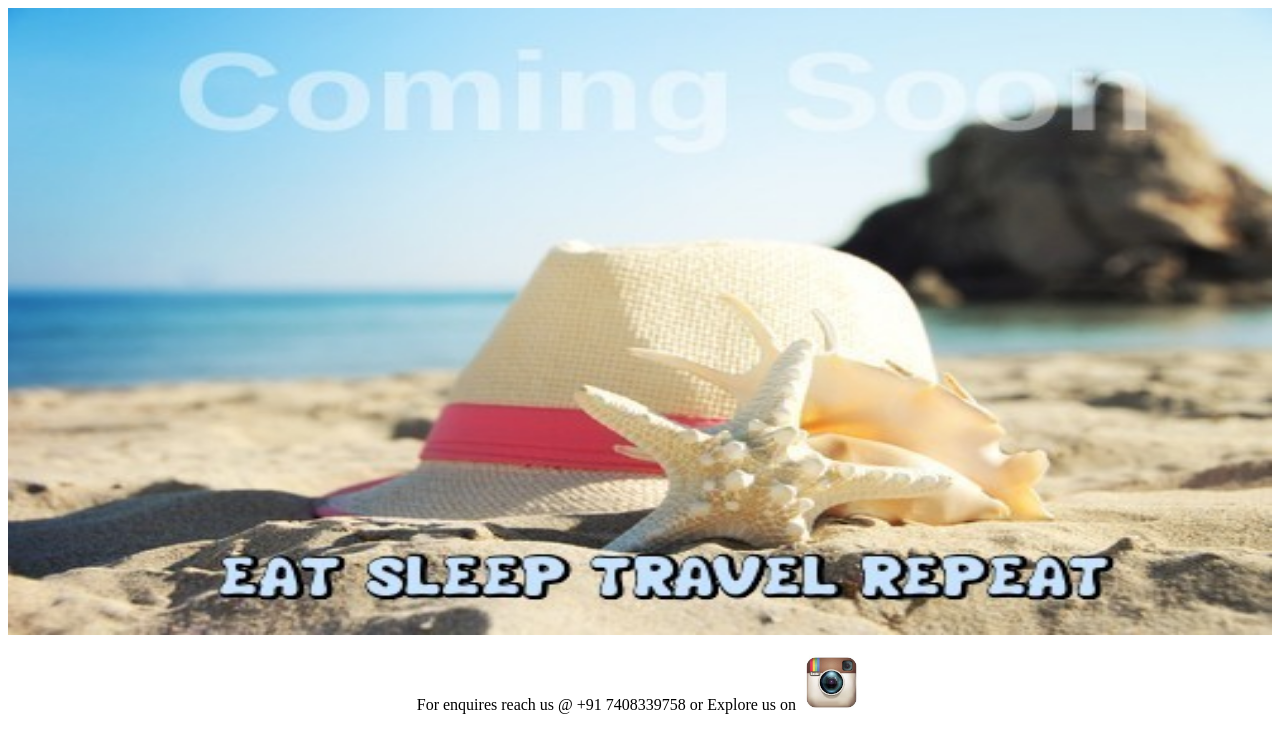
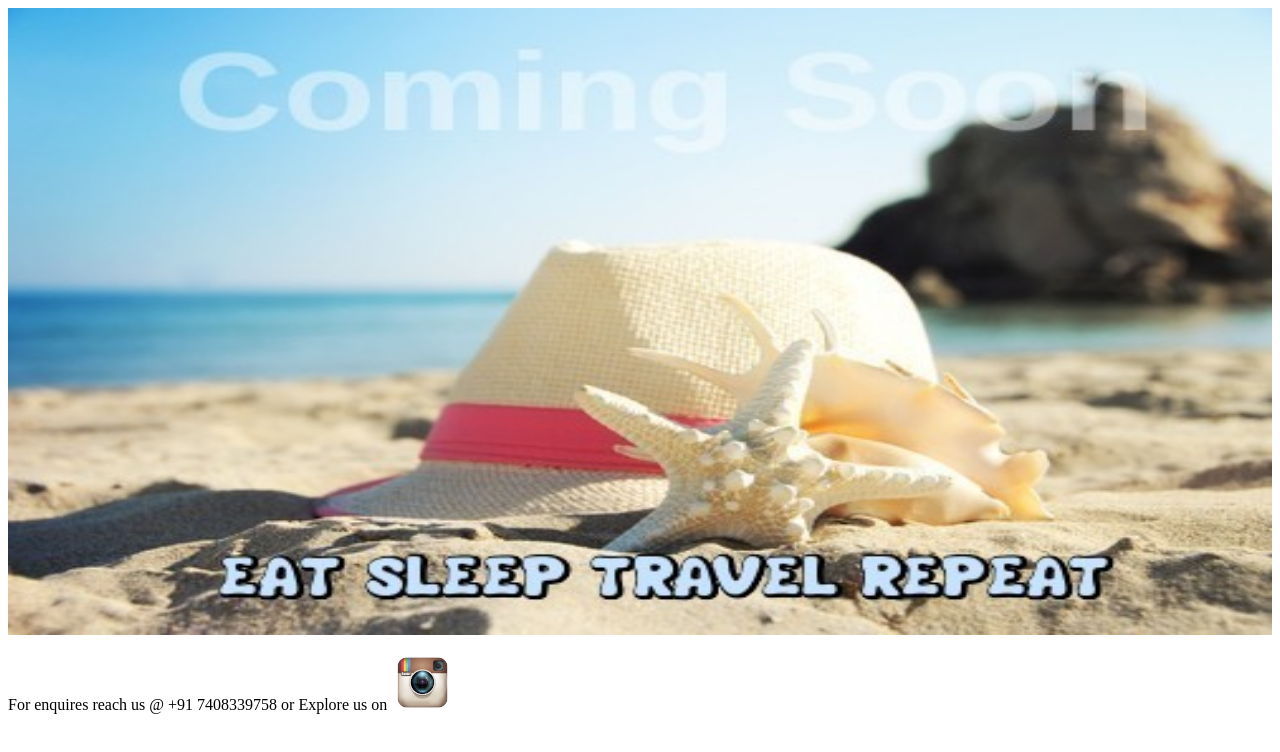
Before and after one commit to lkpdev/estradventure, a plain HTML site: page index.html in a window 1280 px wide. Drawn offline with Linux system fonts and the light colour scheme.

Commit message:
Add text

```diff
--- a/index.html
+++ b/index.html
@@ -1,5 +1,5 @@
 <div>
     <img src="images/estradventure.jpg"/ alt="start" width="100%" height="80%"/>
 </div>
-    <p style="text-align:center">For enquires reach us @ +91 7408339758 or Explore us on
+    <p style="text-align:top">For enquires reach us @ +91 7408339758 or Explore us on
     <a href="https://www.instagram.com/rohitwanderlust/"><img src="images/instagram.jpeg" align="absbottom" width="5%" height="8%"/></a></p>
```
